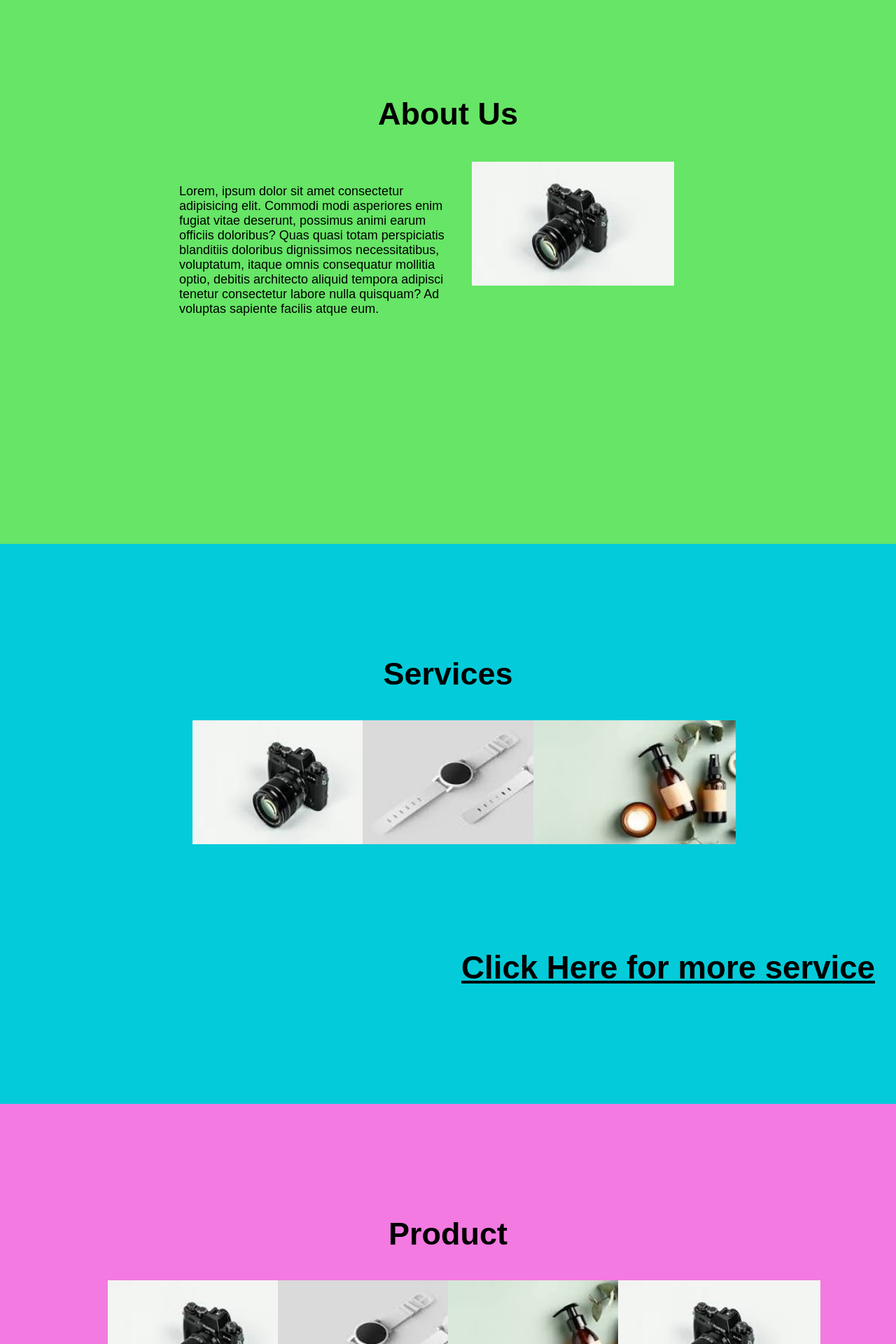
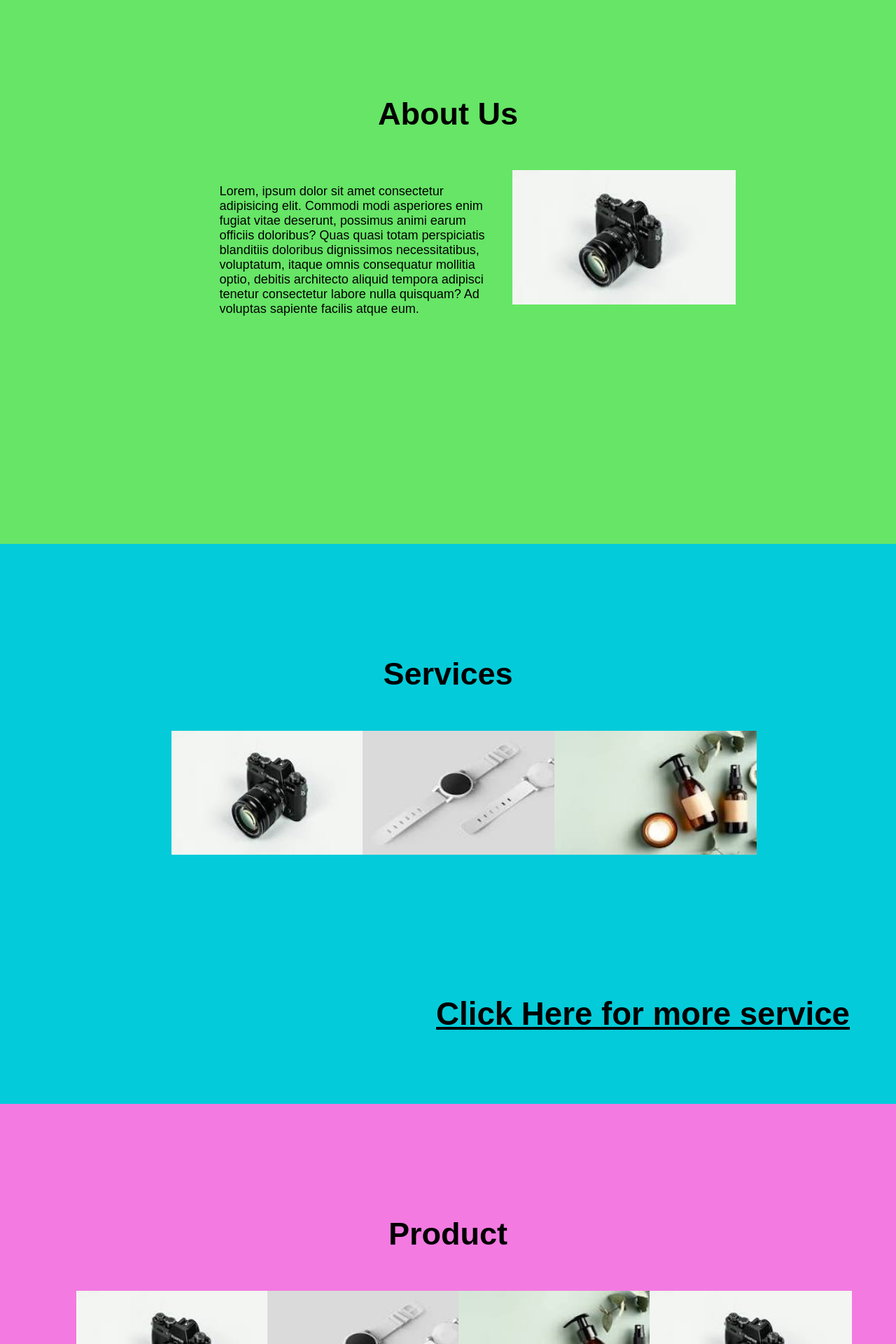
Before and after one commit to Sriram2828/web_designing, a PHP site: page / in a window 1280 px wide. Shown: the part 840-2760 px from the top of the page at 70% size. Run offline with PHP 8.4, Linux system fonts and the light colour scheme.

Commit message:
task 3/7/24

```diff
--- a/PlacementWorks/simpleWebSite-Assignment2/index.html
+++ b/PlacementWorks/simpleWebSite-Assignment2/index.html
@@ -12,10 +12,10 @@
         <nav>
             <ul class="tabs">
                 <li><a href="#">Home</a></li>
-                <li><a href="#">About</a></li>
-                <li><a href="#">Services</a></li>
-                <li><a href="#">Products</a></li>
-                <li><a href="#">Contact</a></li>
+                <li><a href="#about">About</a></li>
+                <li><a href="#services">Services</a></li>
+                <li><a href="#product">Products</a></li>
+                <li><a href="#contact">Contact</a></li>
             </ul>
         </nav>
     </header>
@@ -24,14 +24,14 @@
         <img src="home.jpeg" alt="">
     </div>
 
-    <div class="about">
+    <div class="about" id="about">
         <h2>About Us</h2>
         <div class="con-abo">
             <div class="abo-t" style="background-color: transparent;"><p>Lorem, ipsum dolor sit amet consectetur adipisicing elit. Commodi modi asperiores enim fugiat vitae deserunt, possimus animi earum officiis doloribus? Quas quasi totam perspiciatis blanditiis doloribus dignissimos necessitatibus, voluptatum, itaque omnis consequatur mollitia optio, debitis architecto aliquid tempora adipisci tenetur consectetur labore nulla quisquam? Ad voluptas sapiente facilis atque eum.</p></div>
             <div class="abo"><img src="img1.jpeg"></div>
         </div>
     </div>
-    <div class="service">
+    <div class="service" id="service">
         <h2>Services</h2>
         <div class="con-serv">
             <div class="serv gap"><img src="img1.jpeg"></div>
@@ -40,7 +40,7 @@
         </div> <br>
         <div id="Click"><h3><a href="#">Click Here for more service</a></h3></div>
     </div>
-    <div class="product">
+    <div class="product" id="product">
         <h2>Product</h2>
         <div class="con-prod">
             <div class="prod gap"><img src="img1.jpeg"></div>
@@ -50,7 +50,7 @@
         </div><br>
         <div id="Click"><h3><a href="#">Click Here for more service</a></h3></div>
     </div>
-    <div class="container">
+    <div class="container" id="contact">
         <h2>Contact Us</h2>
         <form>
             <div class="form-group">
--- a/PlacementWorks/simpleWebSite-Assignment2/style.css
+++ b/PlacementWorks/simpleWebSite-Assignment2/style.css
@@ -5,7 +5,7 @@
 body {
     font-family: Arial, sans-serif;
 }
-.about,.service,.product,.contact,.note{
+.about,.service,.product,.container{
     height: 100vh;
     width: 100vw;
 }
@@ -70,12 +70,12 @@ header{
     padding-top: 5vh;
 }
 .about .con-abo .abo{
-    height: 43vh;
-    width: 30vw;
+    height: 40vh;
+    width: 21vw;
 }
 .abo img{
-    height: 177px;
-    width: 289px;
+    height: 192px;
+    width: 319px;
 }
 
 .about .con-abo .abo-t{
@@ -95,13 +95,17 @@ header{
     font-size: 45px;
 }
 .service .con-serv {
-    display: flex;
     align-items: center;
     justify-content: center;
     padding-top: 5vh;
+    display: flex;
+    flex-direction: row;
+    flex-wrap: wrap;
+    /* align-content: center; */
 }
 
 .service .con-serv .serv{
+    margin: 15px;
     height: 35vh;
     width: 19vw;
 }
@@ -113,7 +117,7 @@ header{
 .service #Click{
     text-align: end;
     font-size: 39px;
-    padding: 30px;
+    padding: 66px;
 }
 #Click h3 a{
     color: black;
@@ -128,12 +132,15 @@ header{
     font-size: 45px;
 }
 .product .con-prod {
-    display: flex;
     align-items: center;
     justify-content: center;
     padding-top: 5vh;
+    display: flex;
+    flex-direction: row;
+    flex-wrap: wrap;
 }
 .product .con-prod .prod{
+    margin: 15px;
     height: 35vh;
     width: 19vw;
 }
@@ -144,7 +151,7 @@ header{
 .product #Click{
     text-align: end;
     font-size: 39px;
-    padding: 30px;
+    padding: 66px;
 }
 
 .container {
@@ -153,10 +160,14 @@ header{
     padding: 20px;
     border-radius: 5px;
 }
-h2 {
+h2{
+    font-size: 50px;
+}
+h2,form{
     text-align: center;
-    padding-bottom: 20;
+    padding-top: 75px;
 }
+
 .form-group {
     margin-bottom: 15px;
     display: flex;
@@ -199,7 +210,7 @@ footer{
     display: flex;
     justify-content: center;
     align-items: center;
-    padding: 30px;
+    padding-bottom: 60px;
     background-color: rgb(3, 3, 136);
     color: rgb(255, 255, 255);
 }
```
Also changed, not shown: PlacementWorks/simpleWebSite-Assignment2/home.jpeg.
